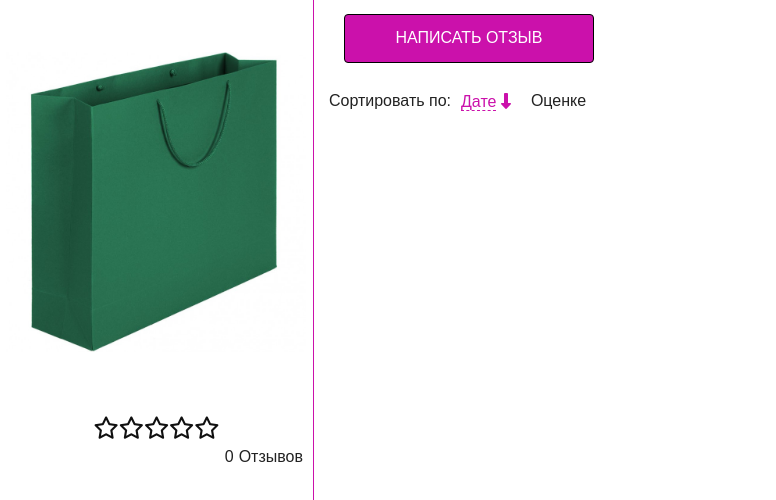
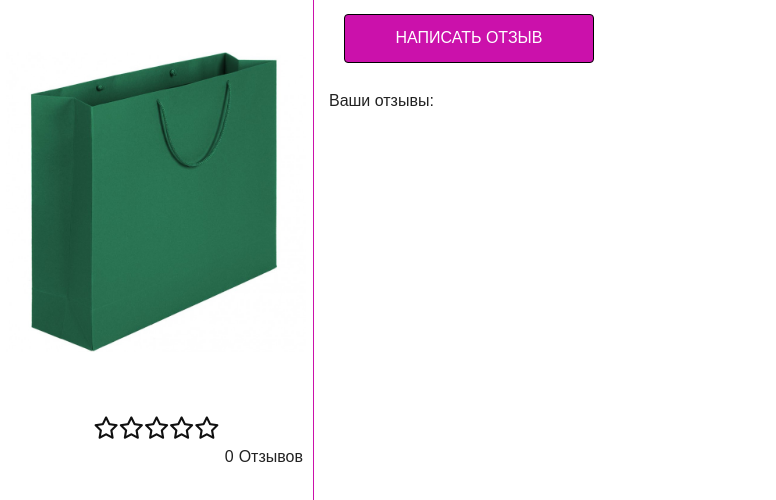
Before and after one commit to Olga-1-9-8-8/ApplicationOnlyOnJs, a website: page app/index.html in a window 1280 px wide. Shown: the part 66-566 px from the top of the page, without its empty margins (0-776 px from the left). Drawn offline with Linux system fonts and the light colour scheme; no server answers.

Commit message:
finish commit

```diff
--- a/app/css/main.css
+++ b/app/css/main.css
@@ -606,26 +606,6 @@ img{
   display: flex;
 }
 
-.reviews__sortWrapper{
-  margin-right: 10px;
-  margin-left: 10px;
-  cursor: pointer;
-}
-
-.reviews__sortData{
-  color: #cb11ab;
-  border-bottom: 1px dashed #cb11ab;
-}
-
-.reviews__sortDataArrow{
-  color: #cb11ab;
-}
-
-
-
-
-
-
 
 .reviews__listMessages{
   margin: 20px;
--- a/app/index.html
+++ b/app/index.html
@@ -85,18 +85,7 @@
 
             </div>
 
-            <div class="reviews__list">
-                    <span>Сортировать по:</span>
-                    <div class="reviews__sortWrapper">
-                        <span class="reviews__sortData">Дате</span>
-                        <i class="fas fa-long-arrow-alt-down reviews__sortDataArrow"></i>
-                    </div>
-
-                    <div class="reviews__sortWrapper">
-                        <span class="reviews__sortRating">Оценке</span>
-                        <i class="fas fa-long-arrow-alt-down reviews__sortRatingArrow" style="display: none;"></i>
-                    </div>
-            </div>
+            <div class="reviews__list">Ваши отзывы:</div>
             <div class="reviews__listMessages"></div>
 
         </section>
--- a/app/js/common.js
+++ b/app/js/common.js
@@ -35,10 +35,6 @@ bindButtonFormSubmit(formEl);
 
 
 
-
-
-
-//Функции которые находят элементы на странице
 
 function findImageProductCard(){
     return document.querySelector('.product-card__image');
@@ -101,7 +97,6 @@ function findMessagesWrapper(){
 }
 
 
-// Функция увеличения картинки
 function zoomImage(img){
 
     img.addEventListener('mousemove',function(e){
@@ -125,7 +120,7 @@ function zoomImage(img){
 
 
 
-//Функция изменения цвета лейбла флоата
+//Change input label color
 function floatingLabelColorChange(elements){
     for(let elem of elements){
         elem.onblur = function(){
@@ -139,7 +134,7 @@ function floatingLabelColorChange(elements){
 }
 
 
-//Закрыть-открыть форму отзыва
+// open/close review
 function bindButtonReview(buttonReview,newReview,form,inputs){
     buttonReview.addEventListener('click',function(){
         newReview.hidden = !newReview.hidden;
@@ -149,7 +144,7 @@ function bindButtonReview(buttonReview,newReview,form,inputs){
     })
 }
 
-//Функция правильной очистки и закрытия формы
+//clear and close review form
 function bindButtonReset(buttonReview,buttonResetEl,newReview,inputs){
     buttonResetEl.addEventListener('click',function(){
         showFloatLabeles(inputs);
@@ -158,7 +153,7 @@ function bindButtonReset(buttonReview,buttonResetEl,newReview,inputs){
     })
 }
 
-//Изменить текст на кнопке Отзыва
+
 function changeTextInButtonReview(buttonReview){
     if(buttonReview.innerHTML =='Написать Отзыв'){
         buttonReview.innerHTML = "Закрыть Отзыв"
@@ -167,7 +162,7 @@ function changeTextInButtonReview(buttonReview){
     }
 }
 
-//Показать Float labeles
+//Show Float labeles
 function showFloatLabeles(inputs){
     for(let input of inputs){
         input.nextElementSibling.style.color = '';
@@ -175,7 +170,7 @@ function showFloatLabeles(inputs){
 }
 
 
-//Отправить на Сервер отзыв
+//Send review on Server
 function bindButtonFormSubmit(form){
 
     form.addEventListener('submit',async function(event){
@@ -184,7 +179,6 @@ function bindButtonFormSubmit(form){
         let formData = new FormData(this);
         formData.append('date',newDate);
         formData.append('dateMillisecondes', Date.now())
-        //обязательно писать после адреса до базы, название своей коллекции.json
         let response = await fetch('https://review-app-6ea6e-default-rtdb.firebaseio.com/listEl.json',{
             method:'POST',
             body: JSON.stringify(Object.fromEntries(formData))
@@ -196,7 +190,6 @@ function bindButtonFormSubmit(form){
 
 
 
-// Форматируем время
 function formatDate(date){
     let months =["Января", "Февраля", "Марта", "Апреля", "Мая", "Июня", "Июля","Августа","Сентября","Октября","Ноября","Декабря"];
     let day = date.getDate();
@@ -210,7 +203,6 @@ function formatDate(date){
 
 
 
-//Получаем средний рейтинг
 function getTotalRating(arrRating){
    let sumArr = arrRating.reduce((sum,current) => sum + current,0);
    let totalNum = sumArr/arrRating.length
@@ -218,7 +210,6 @@ function getTotalRating(arrRating){
 }
 
 
-//Публикуем средний рейтинг
 function publishRating(ratingAvarageNumber,ratingEl){
     let starsTotal = 5;
     let starPercentage = (ratingAvarageNumber/starsTotal) *100;
@@ -227,12 +218,11 @@ function publishRating(ratingAvarageNumber,ratingEl){
 }
 
 
-//Публикуем счетчик
 function publishCounter(counter,counterEl){
     counterEl.innerHTML = counter;
 }
 
-//Меняем текст "Отзыв" на корректный
+
 function changeCounterText(counterTextElem,counterEl){
     if(counterEl.innerHTML == 1 || counterEl.innerHTML == 21 || counterEl.innerHTML == 31 || counterEl.innerHTML == 41 || counterEl.innerHTML == 51){
         counterTextElem.innerHTML = "Отзыв"
@@ -240,19 +230,3 @@ function changeCounterText(counterTextElem,counterEl){
         counterTextElem.innerHTML = "Отзыва"
     }
 }
-
-
-
-function sortMessagesData(button,messagesWrapper){
-    let elemArr = [];
-    let messages = messagesWrapper.children;
-    for(let message of messages){
-        elemArr.push(message)
-    }
-    messages.sort((a, b) => (+a.dataset.sortDate) < (+b.dataset.sortDate)? 1 : -1 )
-    messagesWrapper.innerHTML = "";
-    // elemArr.forEach(item => messagesWrapper.innerHTML += item.value);
-
-    console.log(messagesWrapper)
-    button.addEventListener('click',()=>{})
-}
```
Also changed, not shown: app/css/app.min.css, app/img/dest/picture-product.jpg (added), app/js/app.min.js.
